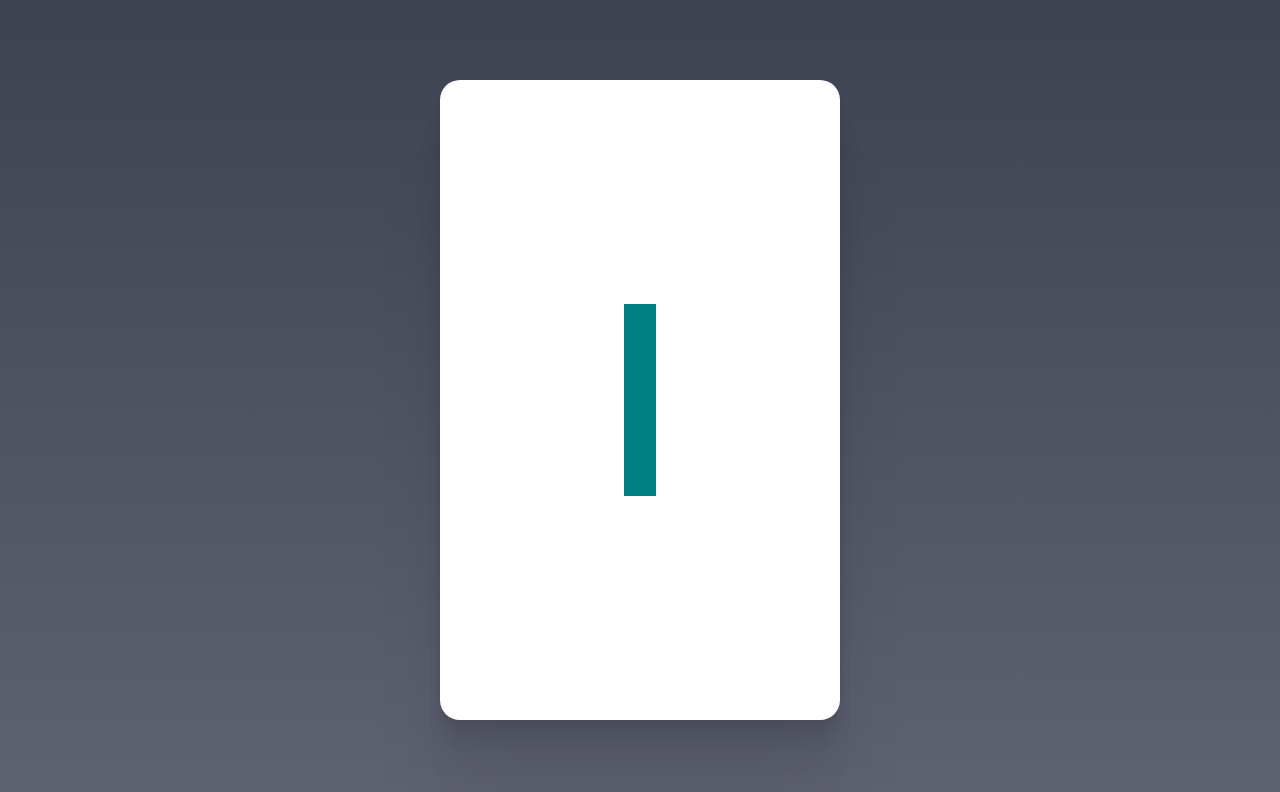
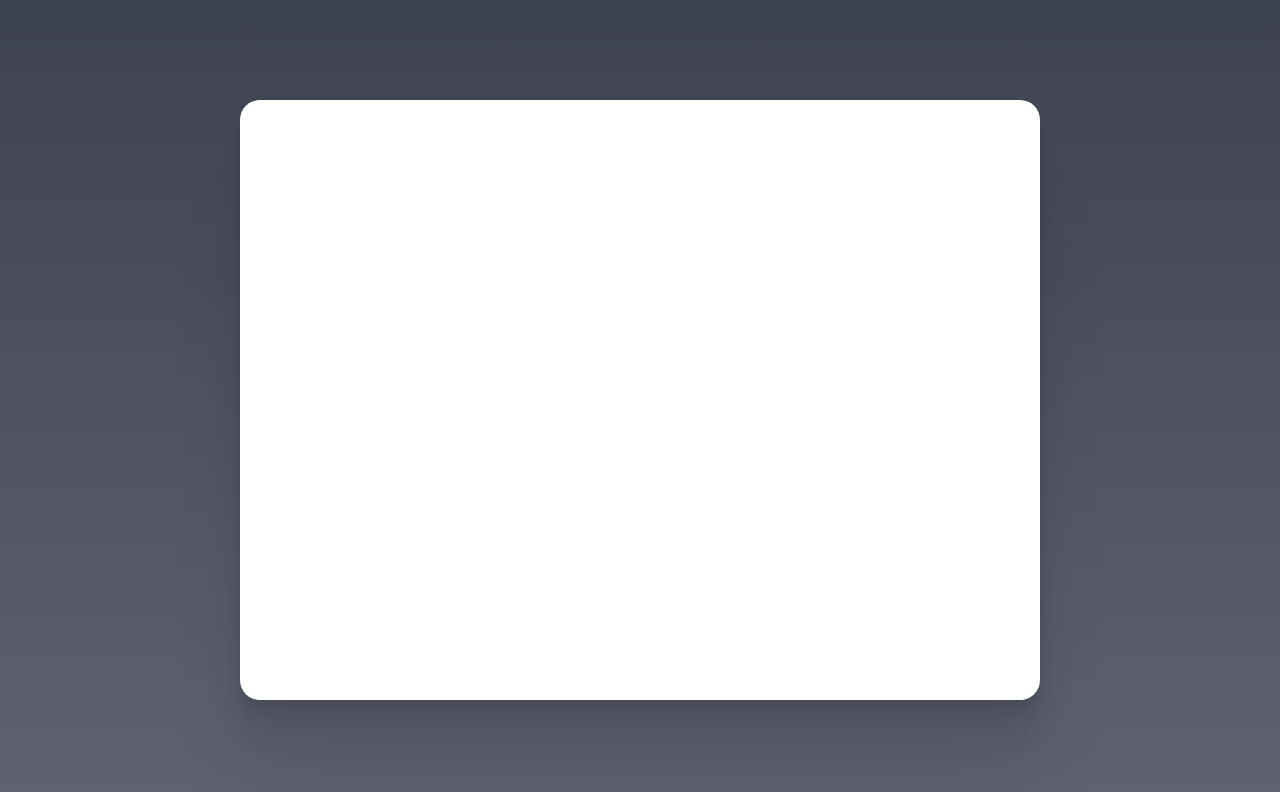
Before and after one commit to williambout/uiplayground, a website built with Parcel: page index.html in a window 1280 px wide. Built offline with nearby package versions, Linux system fonts and the light colour scheme; what @juliangarnierorg/anime-beta, tweakpane would draw is missing.

Commit message:
Viewport selection

```diff
--- a/index.html
+++ b/index.html
@@ -12,12 +12,7 @@
   </head>
   <body>
     <div id="viewport" class="_viewport">
-      <div class="square"></div>
-      <div class="square"></div>
-      <div class="square"></div>
-      <div class="square"></div>
-      <div class="square"></div>
-      <div class="square"></div>
+      <div class="stagger-visualizer"></div>
     </div>
   </body>
 </html>
--- a/internal/base.css
+++ b/internal/base.css
@@ -8,9 +8,10 @@ body {
 }
 
 ._viewport {
-  aspect-ratio: 1/2;
-  width: 400px;
-  max-height: 80vh;
+  width: 800px;
+  height: 600px;
+  max-width: 90vw;
+  max-height: 90vw;
   background: white;
   border-radius: 20px;
   overflow: hidden;
@@ -22,3 +23,9 @@ body {
     0px 6.6501px 5.32008px rgba(0, 0, 0, 0.0242336),
     0px 2.76726px 2.21381px rgba(0, 0, 0, 0.0168687);
 }
+
+._viewport.mobile {
+  aspect-ratio: 1/2;
+  max-height: 80vh;
+  width: auto;
+}
--- a/internal/base.js
+++ b/internal/base.js
@@ -2,22 +2,29 @@ import { Pane } from "tweakpane";
 import * as EssentialsPlugin from "@tweakpane/plugin-essentials";
 
 const options = {
-  viewport: "mobile",
+  viewport: "desktop",
 };
+
+const viewport = document.querySelector("._viewport");
+viewport.className = `_viewport ${options.viewport}`;
 
 const pane = new Pane();
 pane.registerPlugin(EssentialsPlugin);
-pane.addBinding(options, "viewport", {
-  options: {
-    mobile: "mobile",
-  },
-});
+pane
+  .addBinding(options, "viewport", {
+    options: {
+      mobile: "mobile",
+      desktop: "desktop",
+    },
+  })
+  .on("change", (event) => {
+    viewport.className = `_viewport ${event.value}`;
+  });
 
 const fpsGraph = pane.addBlade({
   view: "fpsgraph",
-
   label: "fps",
-  rows: 1,
+  rows: 2,
 });
 
 function render() {
--- a/main.js
+++ b/main.js
@@ -1,11 +1,78 @@
-import { animate, stagger } from "@juliangarnierorg/anime-beta";
+import {
+  animate,
+  createTimeline,
+  utils,
+  stagger,
+  svg,
+  spring,
+} from "@juliangarnierorg/anime-beta";
+import { inspect } from "@juliangarnierorg/anime-beta/lib/gui";
 
-animate(".square", {
-  translateX: 100,
-  rotate: { from: -180 },
-  duration: 1250,
-  delay: stagger(65, { from: "center" }),
-  ease: "inOutQuint",
+const staggerVisualizerEl = document.querySelector(".stagger-visualizer");
+const fragment = document.createDocumentFragment();
+const grid = [24, 24];
+const col = grid[0];
+const row = grid[1];
+const numberOfElements = col * row;
+
+for (let i = 0; i < numberOfElements; i++) {
+  fragment.appendChild(document.createElement("div"));
+}
+
+staggerVisualizerEl.appendChild(fragment);
+
+const staggersAnimation = createTimeline({
+  defaults: {
+    ease: "inOutSine",
+    delay: stagger(50),
+  },
   loop: true,
-  alternate: true,
-});
+})
+  .add(".stagger-visualizer div", {
+    translateX: [
+      { to: stagger("-.1rem", { grid, from: "center", axis: "x" }) },
+      { to: stagger(".1rem", { grid, from: "center", axis: "x" }) },
+    ],
+    translateY: [
+      { to: stagger("-.1rem", { grid, from: "center", axis: "y" }) },
+      { to: stagger(".1rem", { grid, from: "center", axis: "y" }) },
+    ],
+    backgroundColor: { from: "teal" },
+    duration: 1000,
+    scale: 0.5,
+    delay: stagger(100, { grid, from: "center" }),
+  })
+  .add(".stagger-visualizer div", {
+    translateX: () => utils.random(-10, 10),
+    translateY: () => utils.random(-10, 10),
+    delay: stagger(8, { from: "last" }),
+  })
+  .add(".stagger-visualizer div", {
+    translateX: stagger(".25rem", { grid, from: "center", axis: "x" }),
+    translateY: stagger(".25rem", { grid, from: "center", axis: "y" }),
+    rotate: 0,
+    scaleX: 4,
+    scaleY: 0.25,
+    delay: stagger(4, { from: "center" }),
+  })
+  .add(".stagger-visualizer div", {
+    rotate: stagger([180, 0], { grid, from: "center" }),
+    delay: stagger(50, { grid, from: "center" }),
+  })
+  .add(".stagger-visualizer div", {
+    backgroundColor: "teal",
+    translateX: 0,
+    translateY: 0,
+    scale: 0.5,
+    scaleX: 1,
+    rotate: 0,
+    duration: 1000,
+    delay: stagger(100, { grid, from: "center" }),
+  })
+  .add(".stagger-visualizer div", {
+    scaleY: 1,
+    scale: 1,
+    delay: stagger(20, { grid, from: "center" }),
+  })
+  .init();
+// inspect(staggersAnimation);
--- a/styles.css
+++ b/styles.css
@@ -5,8 +5,17 @@
   flex-direction: column;
 }
 
-.square {
-  width: 32px;
-  height: 32px;
-  background: teal;
+.stagger-visualizer {
+  display: flex;
+  flex-wrap: wrap;
+  justify-content: center;
+  align-items: center;
+  width: 24rem;
+  height: 24rem;
 }
+
+.stagger-visualizer div {
+  width: 1rem;
+  height: 1rem;
+  background-color: var(--red);
+}
```
